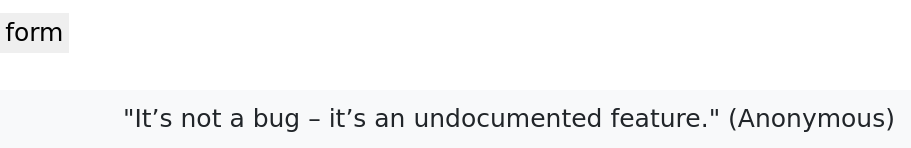
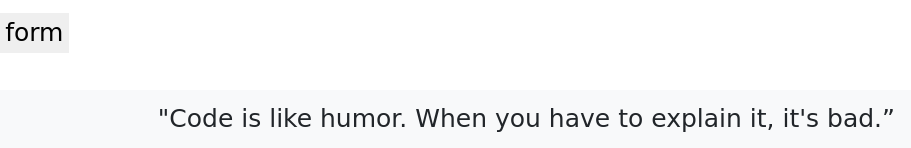
Before and after one commit to tiapnn/tiapnn.github.io, a plain HTML site: page index.html in a window 1280 px wide. Shown: the part 2778-2926 px from the top of the page, 369-1280 px from the left. Drawn offline with nearby package versions, Linux system fonts and the light colour scheme; a web font is replaced by a local one.

Commit message:
Changed quote

```diff
--- a/index.html
+++ b/index.html
@@ -355,7 +355,7 @@
       <img src="img/linkedin.png" alt="linkedin logo" width="30" height="30">
     </a>
     <div class="footer-quote ml-auto">
-      "It’s not a bug – it’s an undocumented feature." (Anonymous)
+      "Code is like humor. When you have to explain it, it's bad.”
     </div>
   </nav>
   <!-- End footer -->
```
